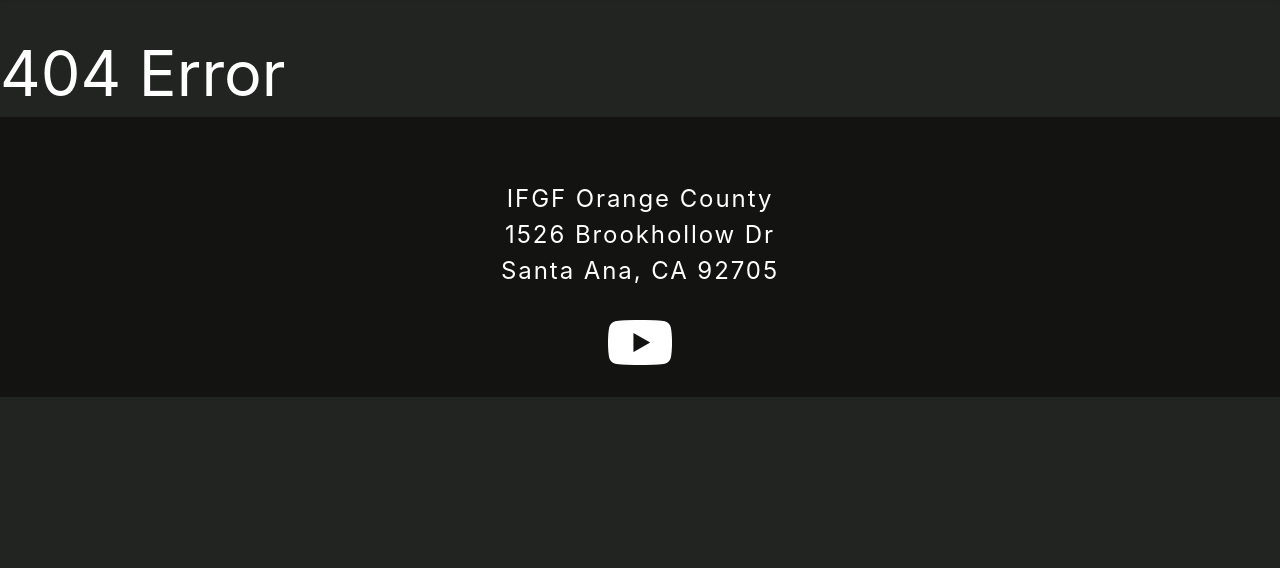
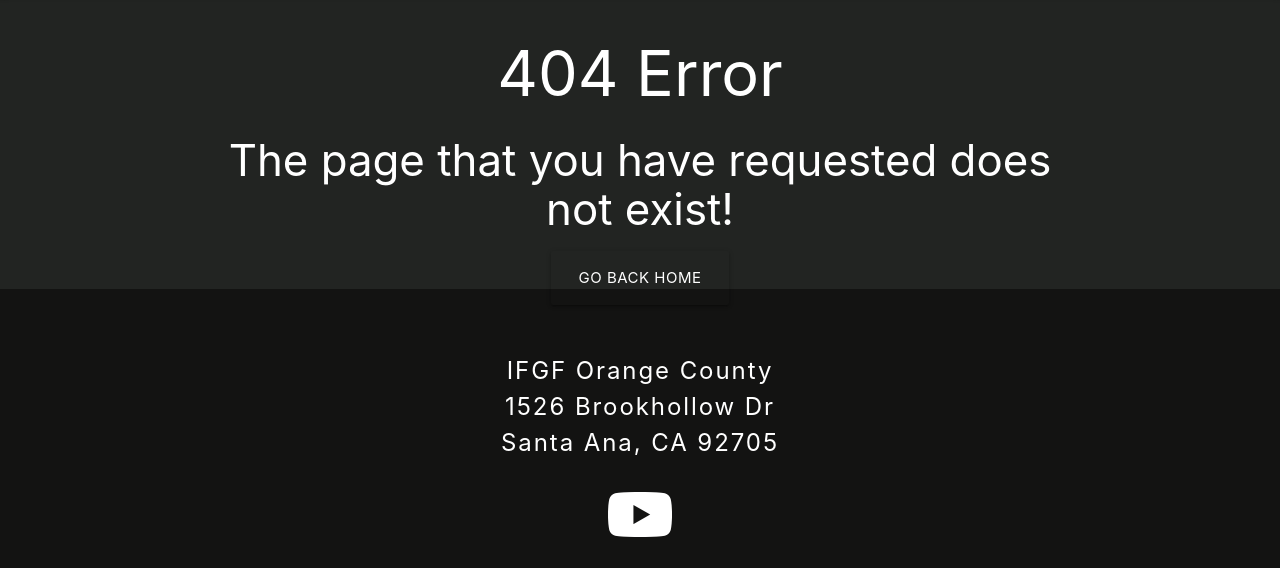
Before and after one commit to jthamrun/ifgfoc, a Django app: template ifgfoc/templates/ifgfoc/404.html in a window 1280 px wide. Shown: the part 67-635 px from the top of the page. Run offline with Django 3.2, Linux system fonts and the light colour scheme; the template is opened without the code that fills it, so the values that code supplies are empty; some libraries are stand-ins or nearby versions; some web fonts are replaced.

Commit message:
08/19/2020

```diff
--- a/ifgfoc/templates/ifgfoc/404.html
+++ b/ifgfoc/templates/ifgfoc/404.html
@@ -1,9 +1,16 @@
 {% extends "ifgfoc/layout.html" %}
+{% load static %}
 
 {% block title %}
     404 Error
 {% endblock %}
 
 {% block body %}
-    <h1>404 Error</h1>
+    <div class="container center-align">
+        <h1>404 Error</h1>
+        <h3>The page that you have requested does not exist!</h3>
+        <a href="{% url 'ifgfoc:about' %}" target="_blank" class="waves-effect waves-light lighten-4 btn-large transparent">Go Back Home</a>
+    </div>
+
+
 {% endblock %}
```
